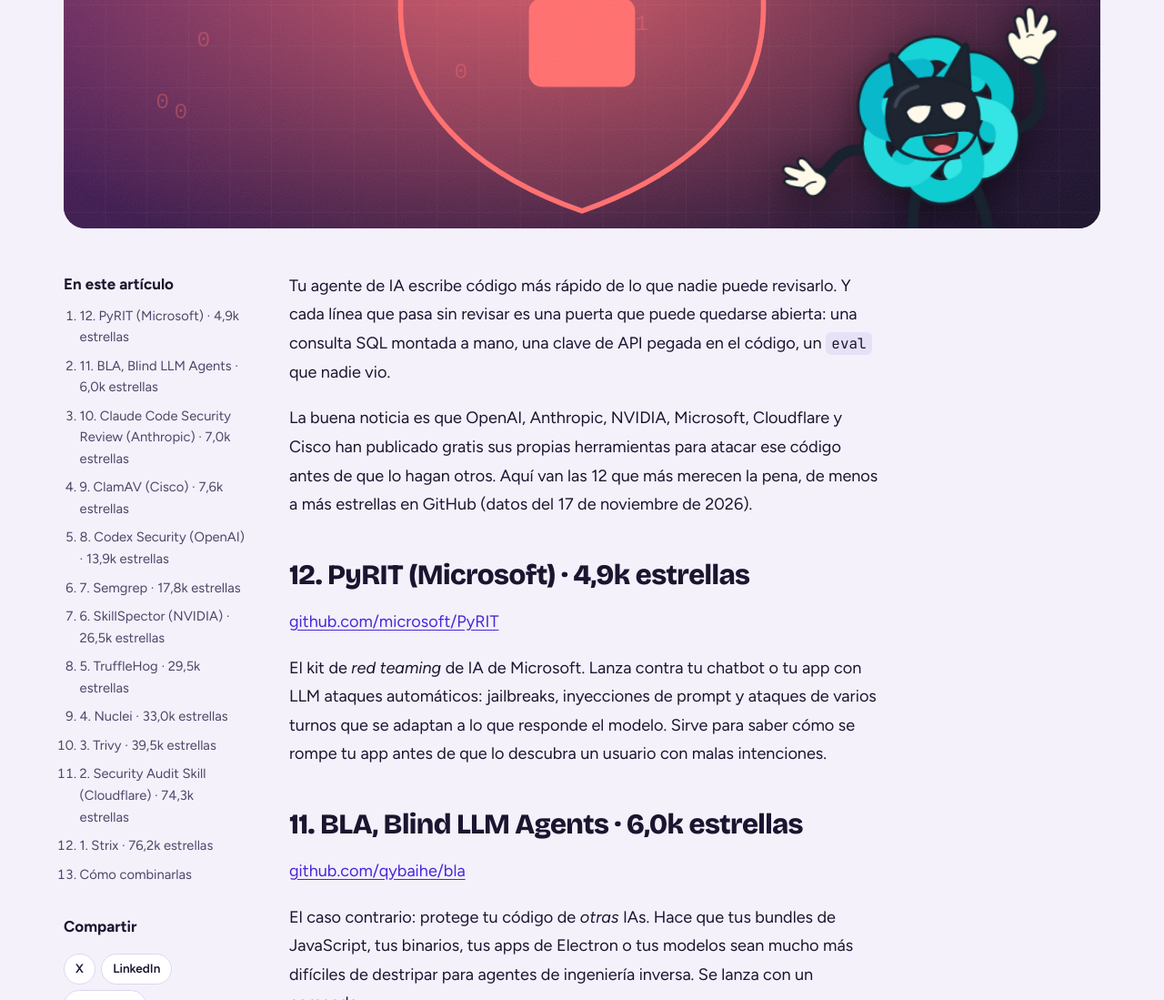
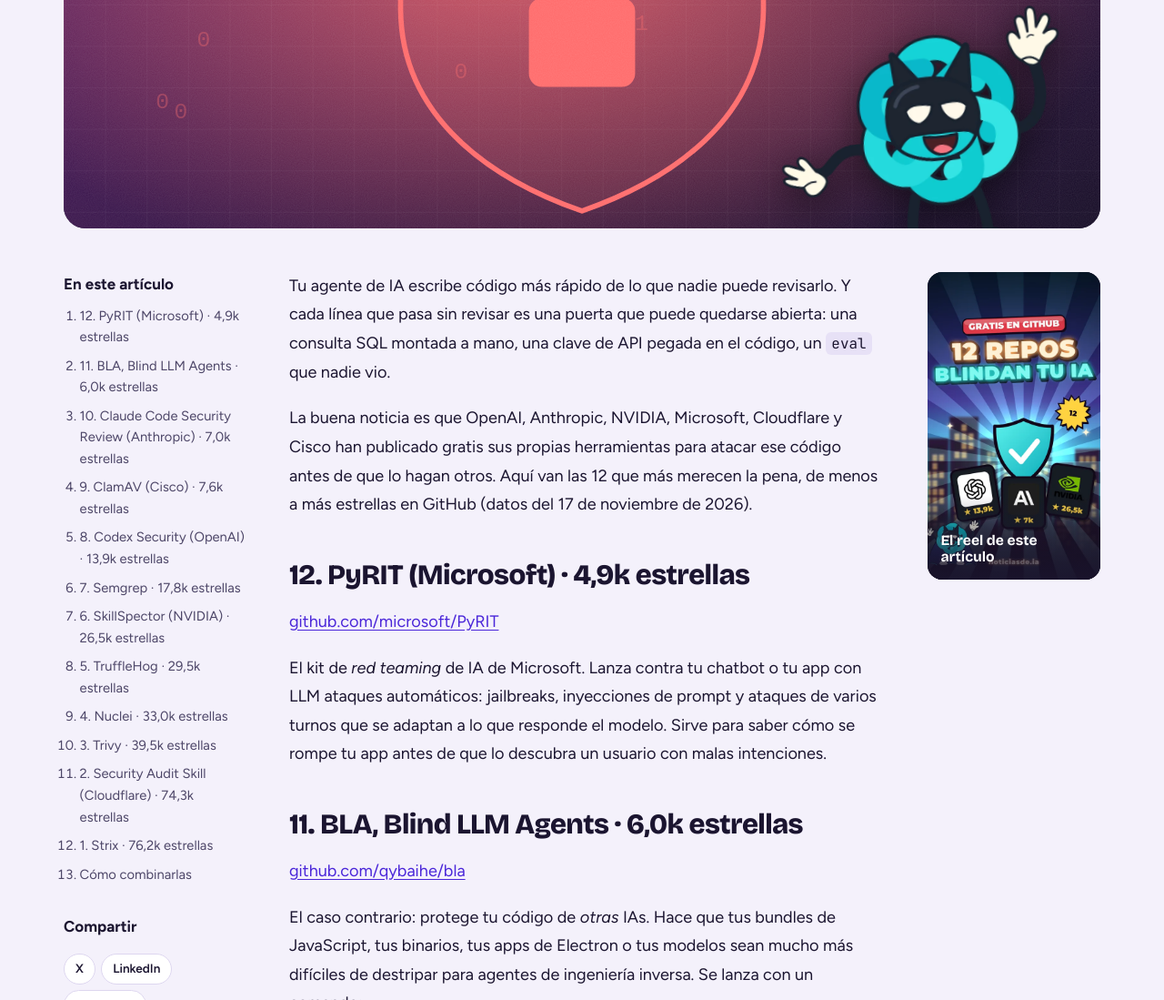
Before and after one commit to adnanbkz/noticiasde.ia, an Astro site: page /articulos/12-repos-seguridad-codigo-ia in a window 1280 px wide. Shown: the part 752-1851 px from the top of the page at 91% size. Built offline with nearby package versions, Linux system fonts and the light colour scheme; Astro itself is replaced by a stand-in of ours.

Commit message:
Artículos: portada del reel (miniatura del vídeo) en cada artículo publicado
Co-Authored-By: Claude Opus 5.5 <noreply@anthropic.com>
Claude-Session: https://claude.ai/code/session_01VDb4hogvrnBBCv3nvE5cYi

```diff
--- a/src/content.config.ts
+++ b/src/content.config.ts
@@ -15,6 +15,8 @@ const articulos = defineCollection({
     cover: z.string().optional(),
     // Enlace al reel / vídeo relacionado
     reel: z.string().url().optional(),
+    // Portada (miniatura) del vídeo, ruta en /public
+    reelCover: z.string().optional(),
     draft: z.boolean().default(false),
   }),
 });
--- a/src/content/articulos/12-repos-seguridad-codigo-ia.md
+++ b/src/content/articulos/12-repos-seguridad-codigo-ia.md
@@ -5,6 +5,7 @@ date: 2026-11-17
 category: seguridad
 tags: ["github", "open source", "agentes", "devsecops", "pentesting"]
 featured: true
+reelCover: "/img/reels/12-repos-seguridad-codigo-ia.webp"
 ---
 
 Tu agente de IA escribe código más rápido de lo que nadie puede revisarlo. Y cada línea que pasa sin revisar es una puerta que puede quedarse abierta: una consulta SQL montada a mano, una clave de API pegada en el código, un `eval` que nadie vio.
--- a/src/content/articulos/alphaproof-code-signal.md
+++ b/src/content/articulos/alphaproof-code-signal.md
@@ -5,6 +5,7 @@ date: 2026-11-24
 category: seguridad
 tags: ["AlphaProof Code", "DeepMind", "Signal", "verificación formal", "Lean"]
 featured: true
+reelCover: "/img/reels/alphaproof-code-signal.webp"
 ---
 
 Esta semana subí un reel que empezaba con una frase pensada para asustar: "una IA de Google se ha metido dentro de Signal". Suena a hackeo, pero es justo lo contrario. Aquí va la versión larga, con calma y con los matices que en un minuto de vídeo no caben.
--- a/src/content/articulos/claude-install-as-app-artefactos.md
+++ b/src/content/articulos/claude-install-as-app-artefactos.md
@@ -6,6 +6,7 @@ category: dev
 tags: ["Claude", "artifacts", "software personal", "apps de escritorio", "prompts"]
 featured: true
 cover: "/img/articulos/claude-install-as-app.webp"
+reelCover: "/img/reels/claude-install-as-app-artefactos.webp"
 ---
 
 Desde el 24 de noviembre de 2026, lo que Claude te construye en un chat ya no tiene por qué quedarse en el chat. Anthropic ha lanzado en beta **Install as app**: le describes lo que necesitas, Claude lo construye, pulsas un botón y lo tienes instalado en tu Mac o en tu PC con Windows, con su icono, su propia ventana y, si se lo permites, notificaciones. Sin código y también en el plan gratuito.
--- a/src/pages/articulos/[slug].astro
+++ b/src/pages/articulos/[slug].astro
@@ -39,8 +39,8 @@ const toc = headings.filter((h) => h.depth === 2);
         </div>
       </aside>
       <div class="prose"><Content /></div>
-      {d.reel && (<aside class="post-reel">
-        <Placeholder img={null} label="El reel de este artículo" hint="Ver el reel" href={d.reel} />
+      {d.reelCover && (<aside class="post-reel">
+        <Placeholder img={d.reelCover} label="El reel de este artículo" hint="Ver el reel" href={d.reel ?? SOCIALS[0].url} />
       </aside>)}
     </div>
     <div class="wrap post-foot">
```
Also changed, not shown: public/img/reels/12-repos-seguridad-codigo-ia.webp (added), public/img/reels/alphaproof-code-signal.webp (added), public/img/reels/claude-install-as-app-artefactos.webp (added).
